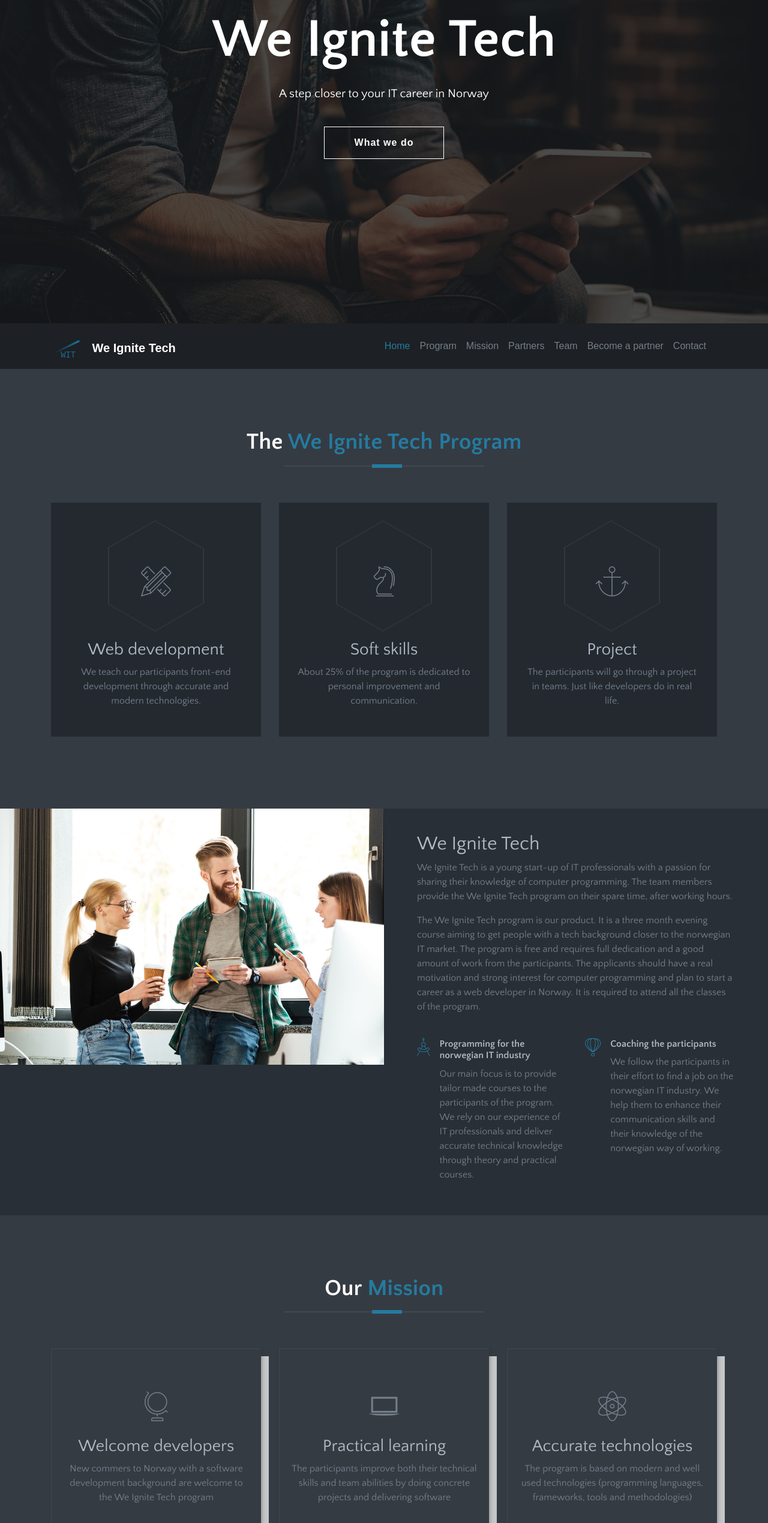
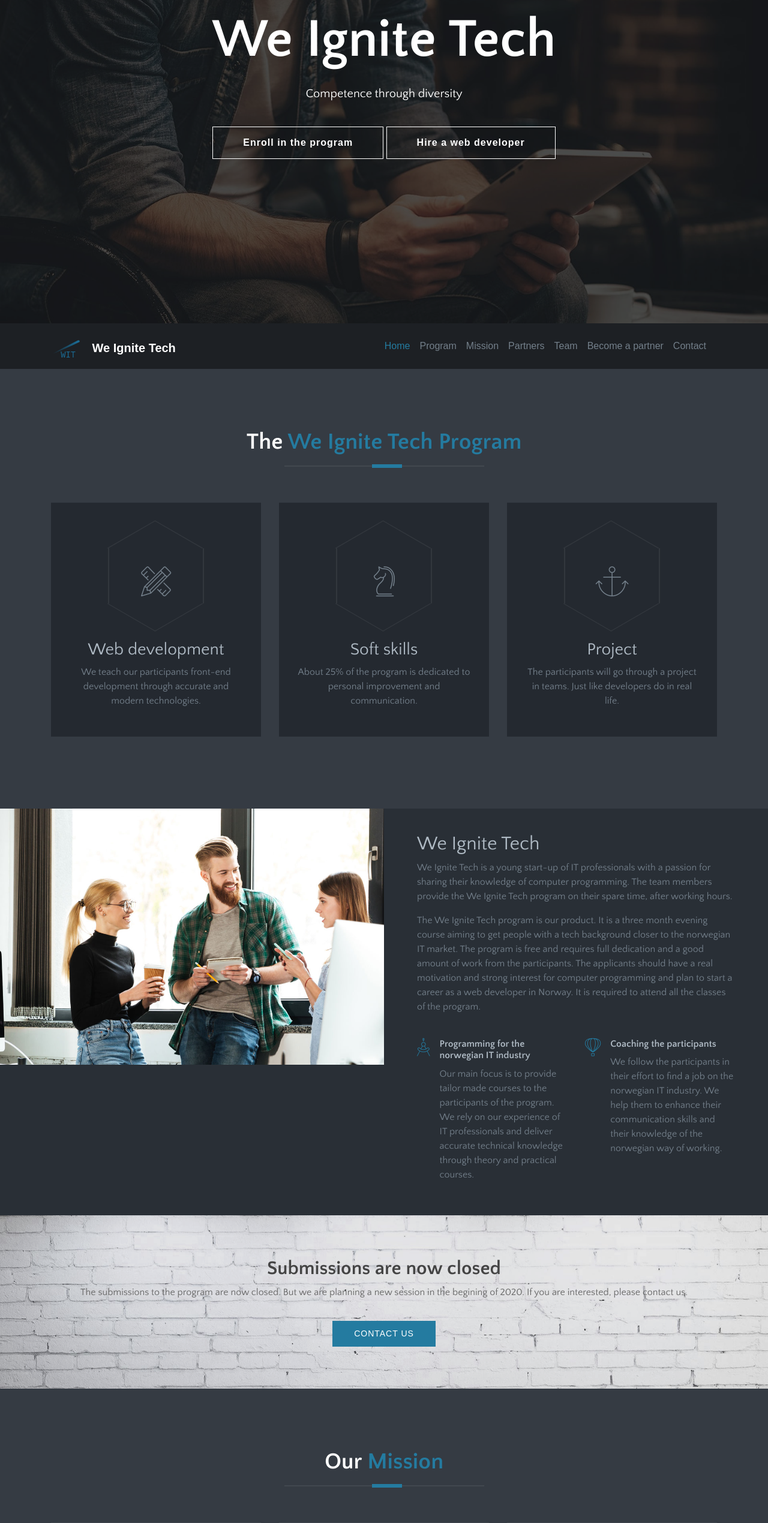
Before and after one commit to thomasdufourd/thomas.dufourd-github.io, a plain HTML site: page index.html in a window 1280 px wide. Shown: the part 261-2800 px from the top of the page at 60% size. Drawn offline with Linux system fonts and the light colour scheme; some packages are replaced by stand-ins of ours; a web font is replaced by a local one.

Commit message:
Two buttons on start page + reactivate call-to-action

```diff
--- a/index.html
+++ b/index.html
@@ -64,9 +64,10 @@
 
 
         <h1>We Ignite Tech</h1>
-        <p>A step closer to your IT career in Norway</p>
+        <p>Competence through diversity</p>
 
-        <a data-scroll href="#about" class="btn btn-transparent">What we do</a>
+        <a data-scroll href="#about" class="btn btn-transparent">Enroll in the program</a>
+        <a data-scroll href="#contact-us" class="btn btn-transparent">Hire a web developer</a>
 
     </div>
 </section>
@@ -231,6 +232,20 @@
 
 
 
+
+<!-- Start Call To Action -->
+<section class="call-to-action section-sm bg-1 overly" style='background-image: url("https://thomasdufourd.github.io/images/backgrounds/bg-1.jpg")'>
+    <div class="container">
+        <div class="row">
+            <div class="col-lg-12 text-center">
+                <h2>Submissions are now closed</h2>
+                <p>The submissions to the program are now closed. But we are planning a new session in the begining of 2020. If you are interested, please contact us.</p>
+                <a href="#contact-us" class="btn btn-main"> Contact us </a>
+            </div>
+        </div>
+    </div>
+</section>
+<!-- Start Services Section -->
 
 
 
@@ -884,8 +899,6 @@
 
 
 
-
-
 <!-- Start Contact Us -->
 <section id="contact-us" class="contact-us section-bg">
     <div class="container pb-5">
@@ -893,8 +906,8 @@
             <div class="col-lg-12">
                 <!-- section title -->
                 <div class="title text-center wow fadeIn" data-wow-duration="500ms">
-                    <h2> Get In  <span
-                            class="color"> Touch </span></h2>
+                    <h2> Contact  <span
+                            class="color"> Us </span></h2>
                     <div class="border-meghna"></div>
                 </div>
             </div>
```
